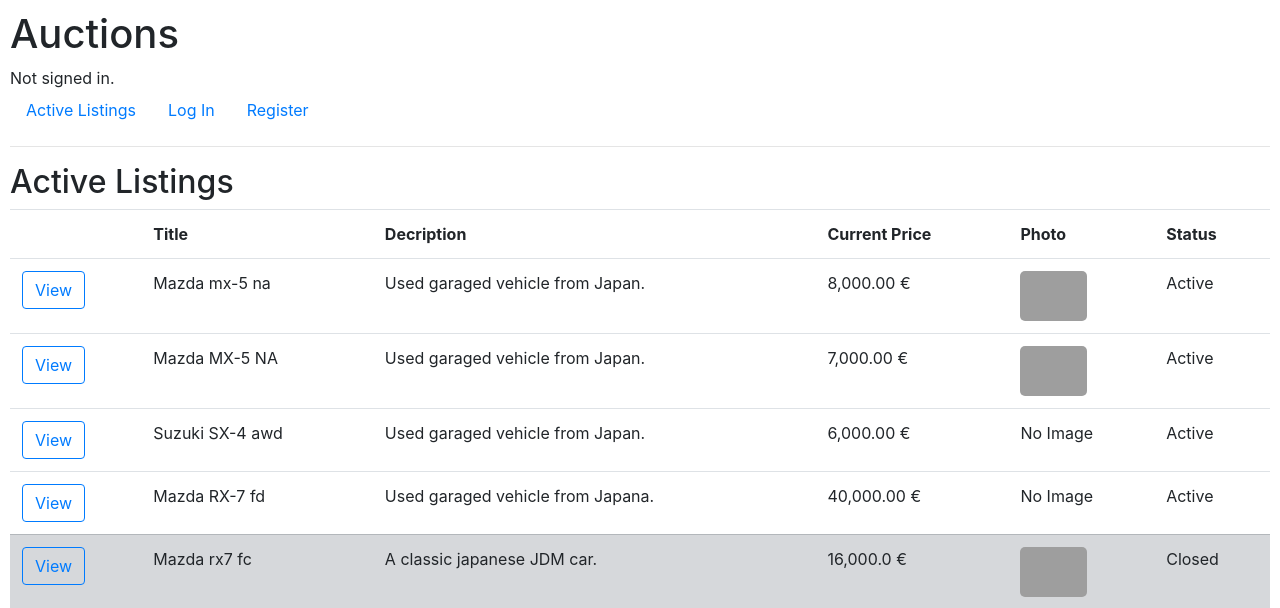
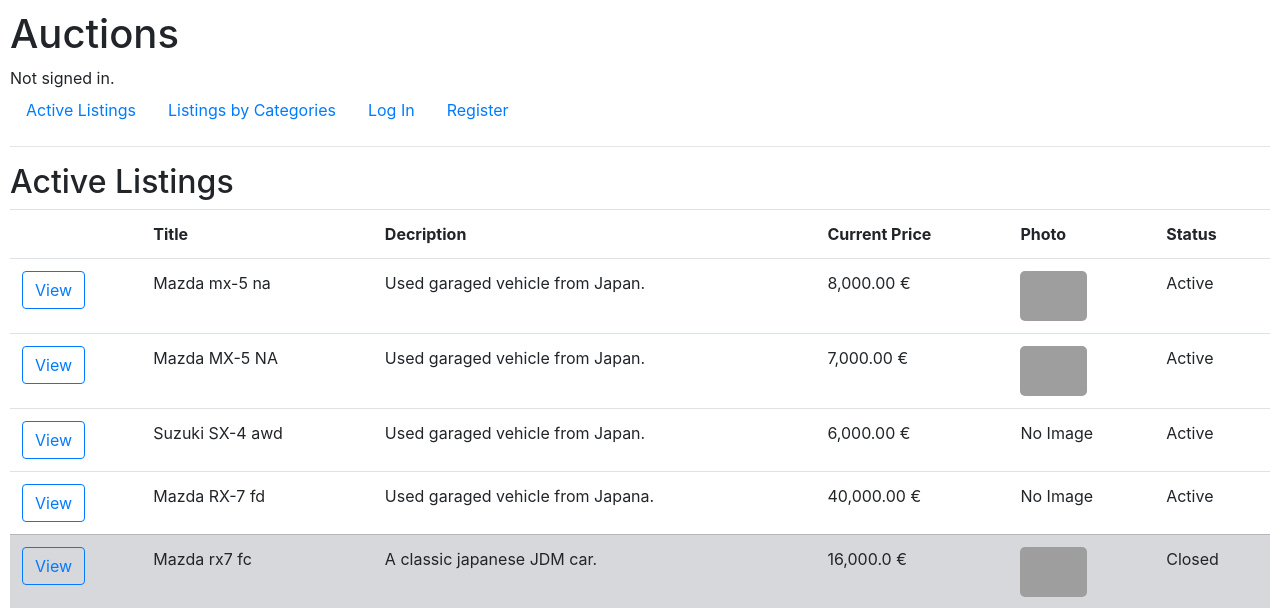
Before and after one commit to vuca1/Commerce_cs50w, a Django app: page / in a window 1280 px wide. Shown: the top 608 px of the page. Run offline with Django 3.2, Linux system fonts and the light colour scheme; data comes from the database, SQL or seed files in the repository; both versions use the stored data as it was after the commit; some libraries are stand-ins or nearby versions; grey boxes are pictures that could not be loaded.

Commit message:
Add categories feature: implement categories view, update URLs, and create categories template for displaying auction categories

```diff
--- a/auctions/models.py
+++ b/auctions/models.py
@@ -17,7 +17,7 @@ class Category(models.Model):
     description = models.CharField(max_length=500)
 
     def __str__(self):
-        return f"{self.name} - {self.description}"
+        return f"{self.name}"
 
 class AuctionListing(models.Model):
     title = models.CharField(max_length=64)
--- a/auctions/templates/auctions/layout.html
+++ b/auctions/templates/auctions/layout.html
@@ -19,6 +19,9 @@
         <ul class="nav">
             <li class="nav-item">
                 <a class="nav-link" href="{% url 'index' %}">Active Listings</a>
+            </li>
+            <li class="nav-item">
+                <a class="nav-link" href="{% url 'categories' %}">Listings by Categories</a>
             </li>
             {% if user.is_authenticated %}
                 <li class="nav-item">
--- a/auctions/urls.py
+++ b/auctions/urls.py
@@ -12,5 +12,6 @@ urlpatterns = [
     path("toggle_watchlist/<int:listing_id>/", views.toggle_watchlist, name="toggle_watchlist"),
     path("watchlist/", views.watchlist, name="watchlist"),
     path("bid/<int:listing_id>/", views.bid, name="bid"),
-    path("close_listing/<int:listing_id>/", views.close_listing, name="close_listing")
+    path("close_listing/<int:listing_id>/", views.close_listing, name="close_listing"),
+    path("categories/", views.categories, name="categories")
 ]
--- a/auctions/views.py
+++ b/auctions/views.py
@@ -9,6 +9,7 @@ from django import forms
 from decimal import Decimal
 
 from .models import User, AuctionListing, Bid, Category, Comment
+
 
 class ListingForm(forms.Form):
     title = forms.CharField(
@@ -34,7 +35,7 @@ class ListingForm(forms.Form):
     category = forms.ModelChoiceField(
         queryset=Category.objects.all(),
         required=False,
-        empty_label="Select category"
+        empty_label="-Select category-"
     )
 
 class BiddingForm(forms.Form):
@@ -51,11 +52,19 @@ class CommentForm(forms.Form):
     )
 
 def index(request):
+    listings = AuctionListing.objects.all()
+
+    category_id = request.GET.get("category")
+    if category_id:
+        listings = listings.filter(category=category_id)
+
+    listings = listings.order_by(
+        "-is_active",
+        "-created_at"
+    )
+
     return render(request, "auctions/index.html", {
-        "listings": AuctionListing.objects.order_by(
-            "-is_active",
-            "-created_at"
-            )
+        "listings": listings
     })
 
 def login_view(request):
@@ -240,3 +249,8 @@ def watchlist(request):
             "-created_at"
             )
     })
+
+def categories(request):
+    return render(request, "auctions/categories.html", {
+        "categories": Category.objects.all()
+    })
```
Also changed, not shown: auctions/templates/auctions/categories.html (added, +26 -0 lines), db.sqlite3.
